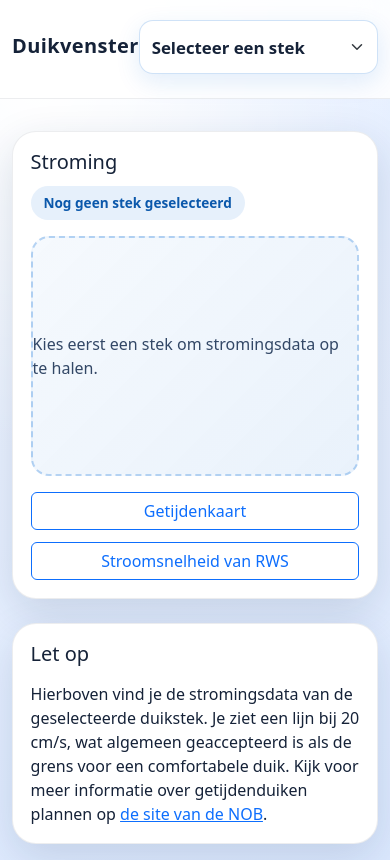
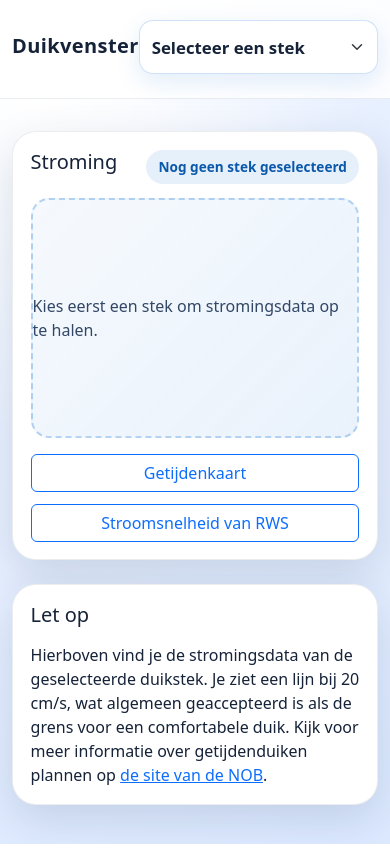
Before and after one commit to danroozemond/duikvenster-react, a React (Vite) app: page / in a window 390 px wide. Built offline with nearby package versions, Linux system fonts and the light colour scheme.

Commit message:
Fix mobile badge placement in chart headers

```diff
--- a/src/styles/app.css
+++ b/src/styles/app.css
@@ -137,6 +137,7 @@ body {
   align-items: center;
   justify-content: space-between;
   gap: 0.75rem;
+  position: relative;
 }
 
 .chart-card-title {
@@ -152,6 +153,7 @@ body {
   font-weight: 700;
   color: var(--accent-strong);
   background: rgba(15, 111, 216, 0.1);
+  white-space: nowrap;
 }
 
 .chart-placeholder {
@@ -256,8 +258,18 @@ body {
   }
 
   .chart-card-header {
-    flex-direction: column;
-    align-items: flex-start;
+    display: block;
+    min-height: 2rem;
+    padding-right: min(68%, 18rem);
+  }
+
+  .chart-card-header .chart-badge {
+    position: absolute;
+    top: 0;
+    right: 0;
+    max-width: 65%;
+    overflow: hidden;
+    text-overflow: ellipsis;
   }
 
   .chart-links .btn {
```
